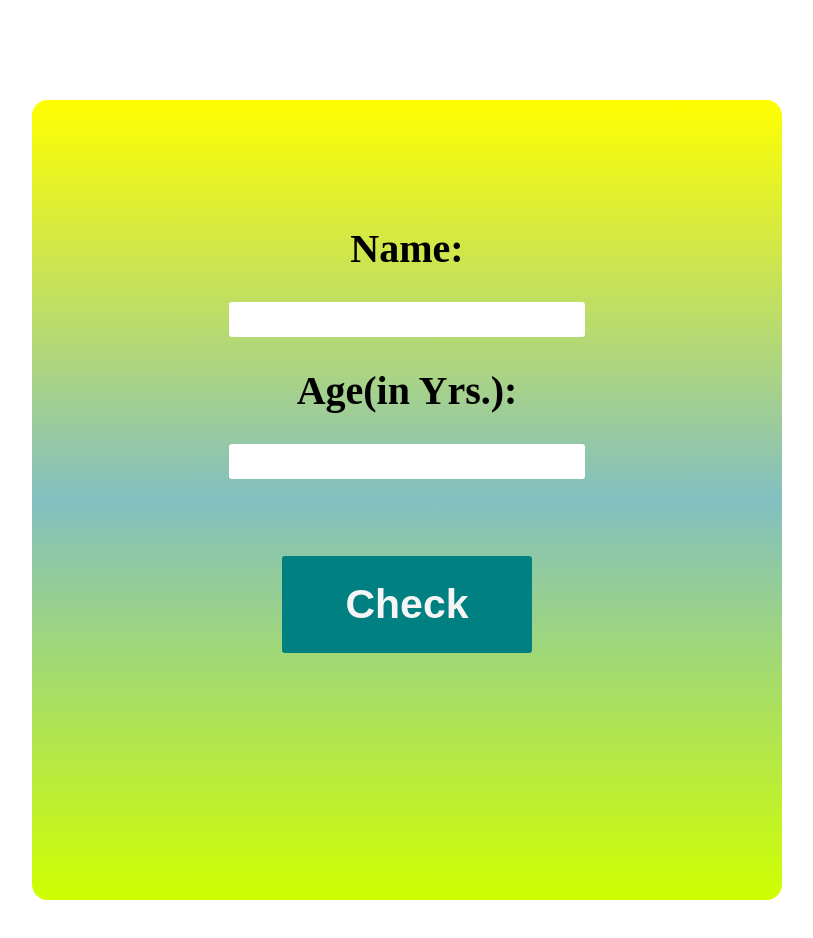
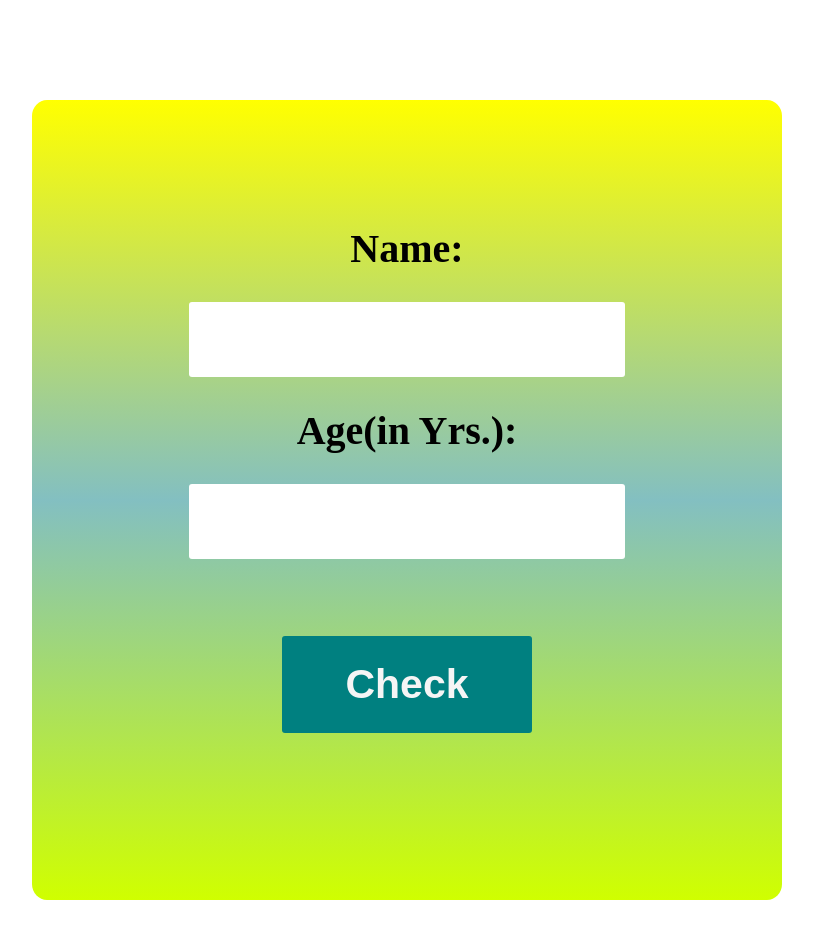
Before and after one commit to coderamritanshu/agecheck, a plain HTML site: page index.html in a window 1280 px wide. Shown: the whole page, without its empty margins (76-889 px from the left). Drawn offline with Linux system fonts and the light colour scheme.

Commit message:
Update index.html

```diff
--- a/index.html
+++ b/index.html
@@ -19,7 +19,7 @@
         input[type=text]
         {
             margin: 30px;
-            padding: 10px 28px;
+            padding: 30px 68px;
             width:300px;
             border-radius: 3px;
             border:none;
@@ -29,7 +29,7 @@
         input[type=number]
         {
             margin: 30px;
-            padding: 10px 28px;
+            padding: 30px 68px;
             width:300px;
             border-radius: 3px;
             border:none;
```
